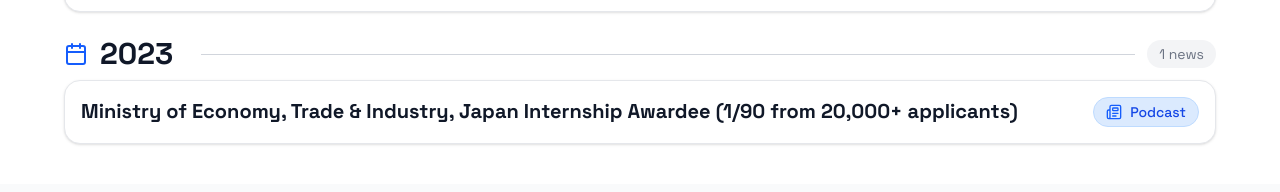
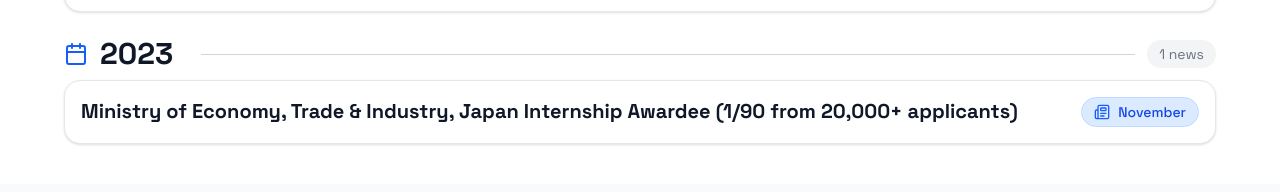
Before and after one commit to MahaZainab/MahaZainab.github.io, a React (Vite) app: page / in a window 1280 px wide. Shown: the part 2265-2457 px from the top of the page. Built offline with nearby package versions, Linux system fonts and the light colour scheme.

Commit message:
Auto commit on save

```diff
--- a/src/data/content.ts
+++ b/src/data/content.ts
@@ -142,7 +142,7 @@
     id: 5,
     title: "Ministry of Economy, Trade & Industry, Japan Internship Awardee (1/90 from 20,000+ applicants)",
     year: "2023",
-    category: "Podcast",
+    category: "November",
   },
 ];
 
```
